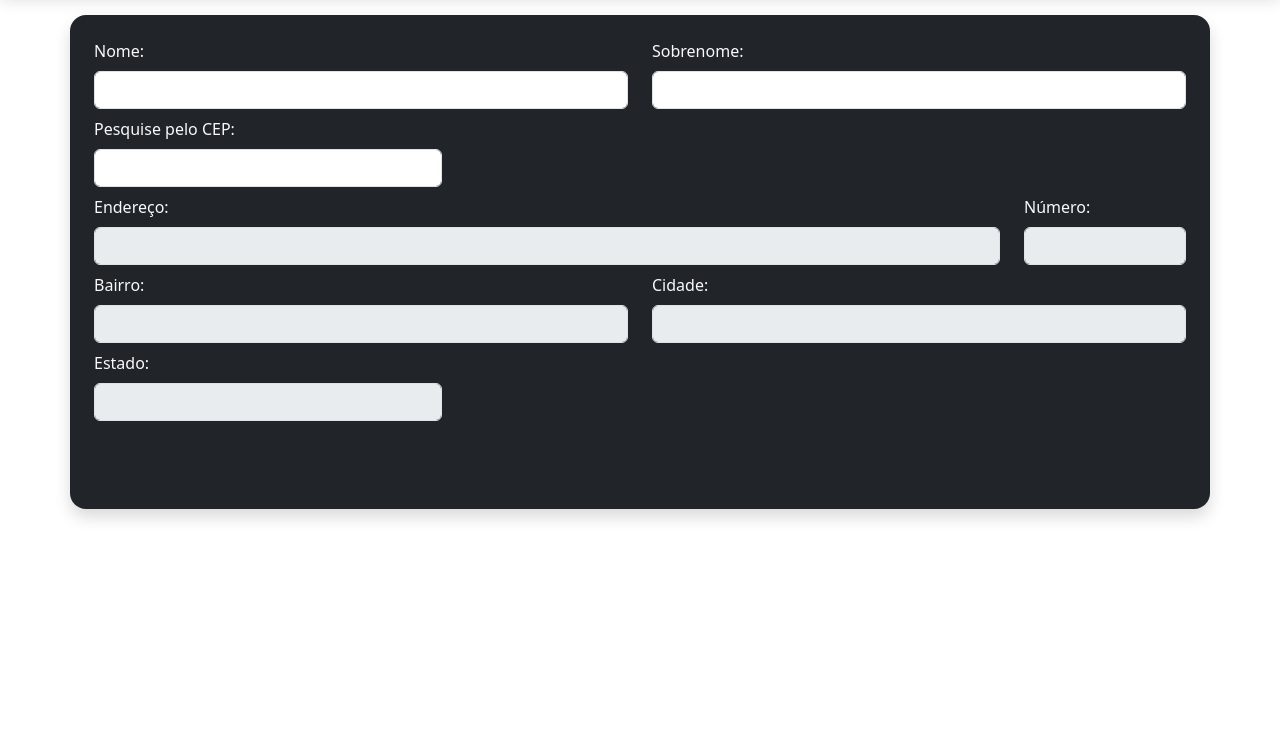
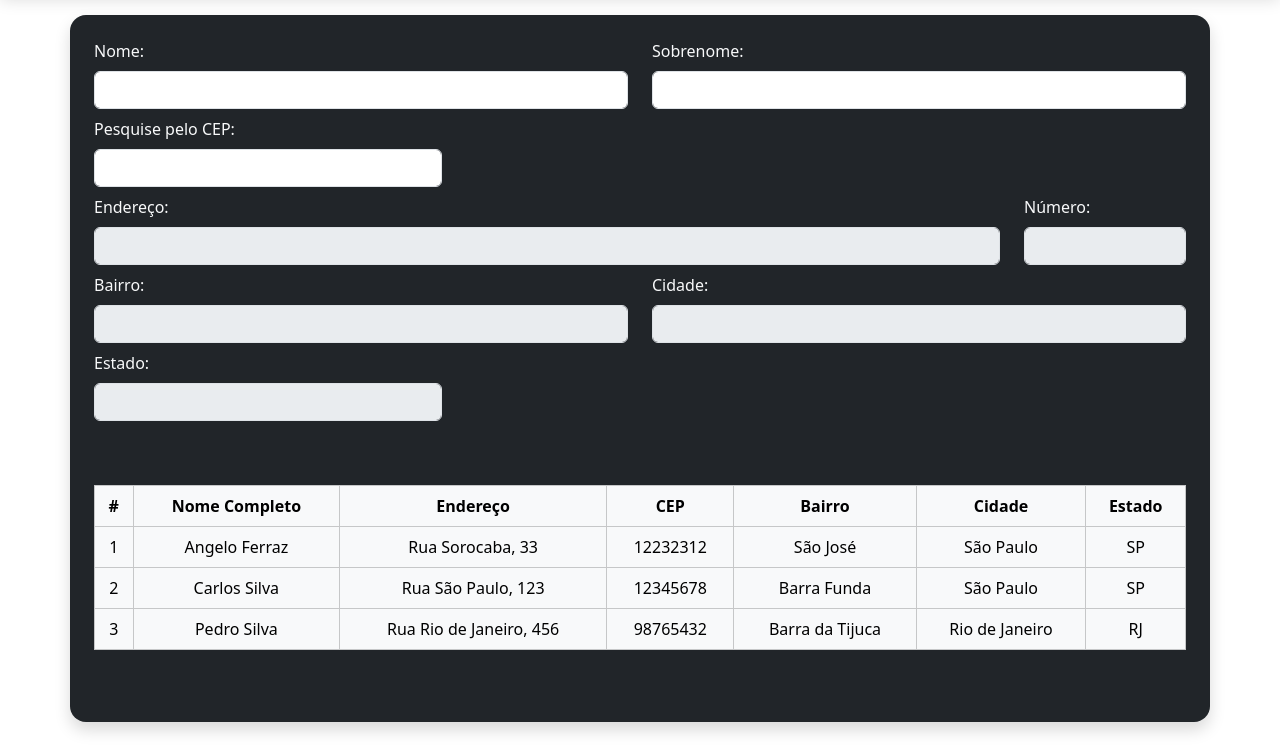
Before and after one commit to AngeloModanez/Client-Registration, a plain HTML site: page index.html in a window 1280 px wide. Shown: the part 81-827 px from the top of the page. Before the commit the page ends 800 px from the top, so only its background shows below. Drawn offline with nearby package versions, Linux system fonts and the light colour scheme.

Commit message:
close #2 - Table Structure and loadClients

```diff
--- a/index.html
+++ b/index.html
@@ -53,7 +53,27 @@
                     </div>
                 </form>
             </section>
-            </hr>
+            <section>
+                <div class="row">
+                    <div class="col-12">
+                        <table class="table table-light table-striped table-hover table-bordered table-responsive mb-5"
+                            id="clientTable">
+                            <thead class="text-center">
+                                <tr>
+                                    <th scope="col">#</th>
+                                    <th scope="col">Nome Completo</th>
+                                    <th scope="col">Endereço</th>
+                                    <th scope="col">CEP</th>
+                                    <th scope="col">Bairro</th>
+                                    <th scope="col">Cidade</th>
+                                    <th scope="col">Estado</th>
+                                </tr>
+                            </thead>
+                            <tbody></tbody>
+                        </table>
+                    </div>
+                </div>
+            </section>
         </div>
     </main>
 
--- a/js/script.js
+++ b/js/script.js
@@ -0,0 +1,63 @@
+var clients = [
+    {
+        id: 1,
+        fullName: "Angelo Ferraz",
+        adress: "Rua Sorocaba, 33",
+        cep: 12232312,
+        district: "São José",
+        city: "São Paulo",
+        state: "SP"
+    },
+    {
+        id: 2,
+        fullName: "Carlos Silva",
+        adress: "Rua São Paulo, 123",
+        cep: 12345678,
+        district: "Barra Funda",
+        city: "São Paulo",
+        state: "SP"
+    },
+    {
+        id: 3,
+        fullName: "Pedro Silva",
+        adress: "Rua Rio de Janeiro, 456",
+        cep: 98765432,
+        district: "Barra da Tijuca",
+        city: "Rio de Janeiro",
+        state: "RJ"
+    }
+]
+
+function loadClients() {
+    for (cli of clients) {
+        addNewRow(cli);
+    }
+}
+
+loadClients();
+
+function addNewRow(cli) {
+    var table = document.getElementById("clientTable");
+    var newRow = table.insertRow();
+
+    var idNode = document.createTextNode(cli.id);
+    newRow.insertCell().appendChild(idNode);
+
+    var fullNameNode = document.createTextNode(cli.fullName);
+    newRow.insertCell().appendChild(fullNameNode);
+
+    var adressNode = document.createTextNode(cli.adress);
+    newRow.insertCell().appendChild(adressNode);
+
+    var cepNode = document.createTextNode(cli.cep);
+    newRow.insertCell().appendChild(cepNode);
+
+    var districtNode = document.createTextNode(cli.district);
+    newRow.insertCell().appendChild(districtNode);
+
+    var cityNode = document.createTextNode(cli.city);
+    newRow.insertCell().appendChild(cityNode);
+
+    var stateNode = document.createTextNode(cli.state);
+    newRow.insertCell().appendChild(stateNode);
+}
```
